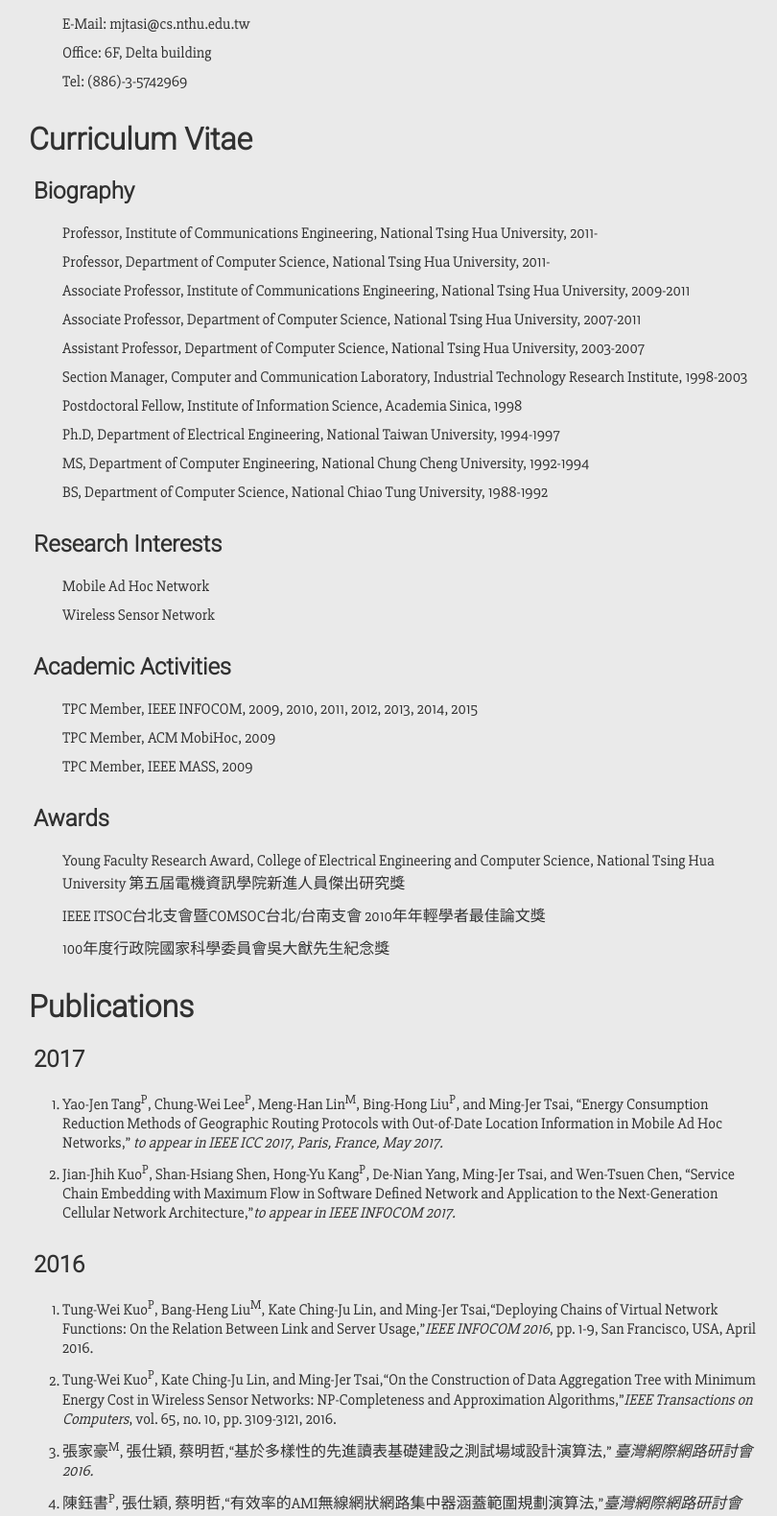
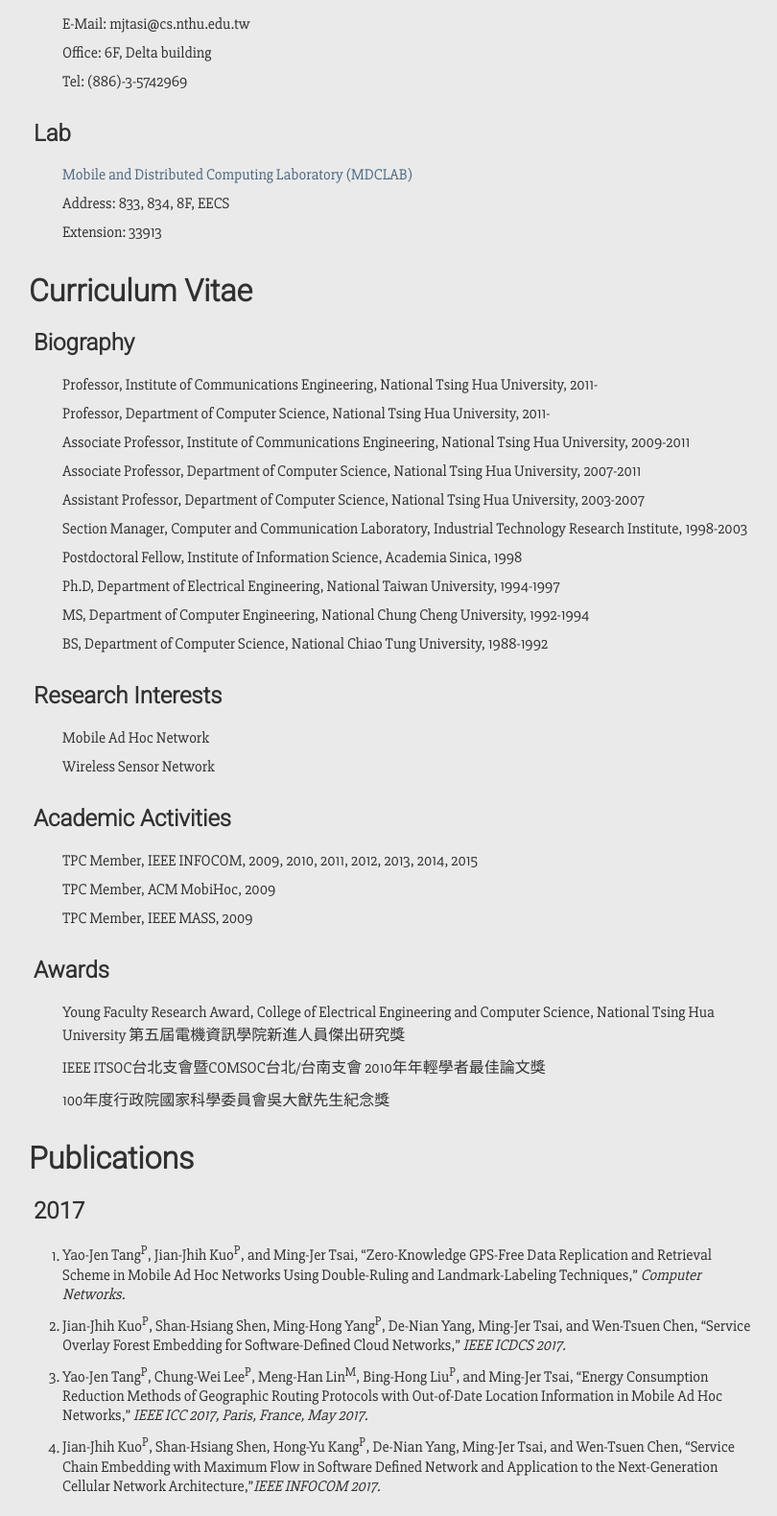
Before and after one commit to lazyEagles/lazyEagles.github.io, a plain HTML site: page mdclab_web/advisor.html in a window 1280 px wide. Shown: the part 280-1860 px from the top of the page at 96% size, without its empty margins (231-1041 px from the left). Drawn offline with Linux system fonts and the light colour scheme.

Commit message:
Update CV, add lab info

```diff
--- a/mdclab_web/advisor.html
+++ b/mdclab_web/advisor.html
@@ -22,6 +22,12 @@
 				<li>E-Mail: mjtasi@cs.nthu.edu.tw</li>
 				<li>Office: 6F, Delta building</li>
 				<li>Tel: (886)-3-5742969</li>
+			</ul>
+			<h2>Lab</h2>
+			<ul class='no-bullet'>
+				<li><a href='http://dclab.cs.nthu.edu.tw/index.html'>Mobile and Distributed Computing Laboratory (MDCLAB)</a></li>
+				<li>Address: 833, 834, 8F, EECS</li>
+				<li>Extension: 33913</li>
 			</ul>
 		</div>
 		<div class='cv'>
@@ -61,8 +67,10 @@
 			<h1>Publications</h1>
 			<h2>2017</h2>
 			<ol>
-				<li>Yao-Jen Tang<sup>P</sup>, Chung-Wei Lee<sup>P</sup>, Meng-Han Lin<sup>M</sup>, Bing-Hong Liu<sup>P</sup>, and Ming-Jer Tsai, “<a>Energy Consumption Reduction Methods of Geographic Routing Protocols with Out-of-Date Location Information in Mobile Ad Hoc Networks</a>,” <i>to appear in IEEE ICC 2017, Paris, France, May 2017.</i></li>
-				<li>Jian-Jhih Kuo<sup>P</sup>, Shan-Hsiang Shen, Hong-Yu Kang<sup>P</sup>, De-Nian Yang, Ming-Jer Tsai, and Wen-Tsuen Chen,	“<a>Service Chain Embedding with Maximum Flow in Software Defined Network and Application to the Next-Generation Cellular Network Architecture</a>,”<i>to appear in IEEE INFOCOM 2017.</i></li>
+				<li>Yao-Jen Tang<sup>P</sup>, Jian-Jhih Kuo<sup>P</sup>, and Ming-Jer Tsai, “<a>Zero-Knowledge GPS-Free Data Replication and Retrieval Scheme in Mobile Ad Hoc Networks Using Double-Ruling and Landmark-Labeling Techniques</a>,” <i>Computer Networks.</i></li>
+				<li>Jian-Jhih Kuo<sup>P</sup>, Shan-Hsiang Shen, Ming-Hong Yang<sup>P</sup>, De-Nian Yang, Ming-Jer Tsai, and Wen-Tsuen Chen, “<a>Service Overlay Forest Embedding for Software-Defined Cloud Networks</a>,” <i>IEEE ICDCS 2017.</i></li>
+				<li>Yao-Jen Tang<sup>P</sup>, Chung-Wei Lee<sup>P</sup>, Meng-Han Lin<sup>M</sup>, Bing-Hong Liu<sup>P</sup>, and Ming-Jer Tsai, “<a>Energy Consumption Reduction Methods of Geographic Routing Protocols with Out-of-Date Location Information in Mobile Ad Hoc Networks</a>,” <i>IEEE ICC 2017, Paris, France, May 2017.</i></li>
+				<li>Jian-Jhih Kuo<sup>P</sup>, Shan-Hsiang Shen, Hong-Yu Kang<sup>P</sup>, De-Nian Yang, Ming-Jer Tsai, and Wen-Tsuen Chen,	“<a>Service Chain Embedding with Maximum Flow in Software Defined Network and Application to the Next-Generation Cellular Network Architecture</a>,”<i>IEEE INFOCOM 2017.</i></li>
 			</ol>
 			<h2>2016</h2>
 			<ol>
```
